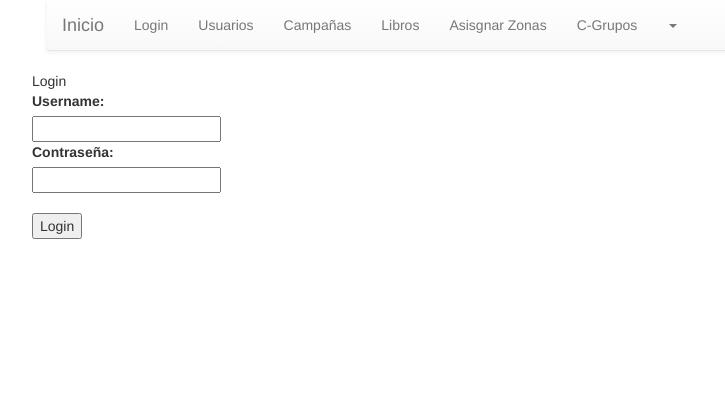
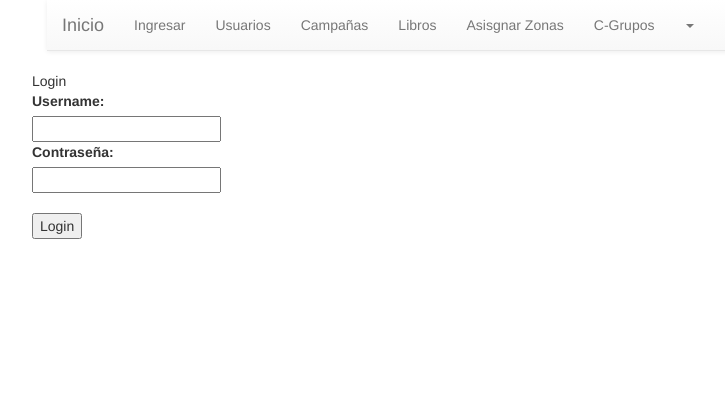
Before and after one commit to cortes150/proyectocolport, a PHP site: page / in a window 1280 px wide. Shown: the top 420 px of the page, without its empty margins (38-763 px from the left). Run offline with PHP 8.4, Linux system fonts and the light colour scheme.

Commit message:
agregando ingresar

```diff
--- a/view/inicio.php
+++ b/view/inicio.php
@@ -10,7 +10,7 @@
 				<div class="collapse navbar-collapse" id="bs-example-navbar-collapse-1">
 					<ul class="nav navbar-nav">
 					<li class="">
-							<a href="?c=inicio&a=Index">Login</a>
+							<a href="?c=inicio&a=Index">Ingresar</a>
 						</li>
 						<li class="">
 							<a href="?c=usuario&a=index">Usuarios</a>
```
